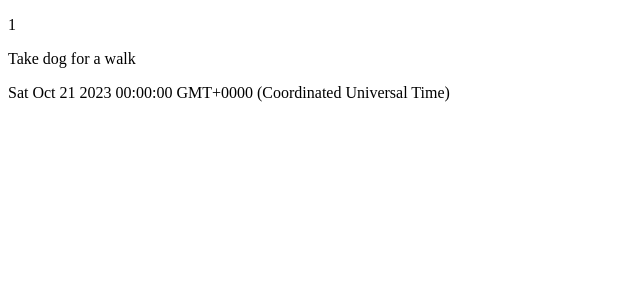
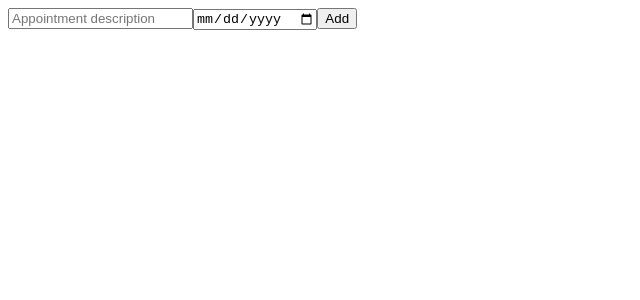
Before and after one commit to sadatmalik/angular-appointment-app, an Angular app: page / in a window 1280 px wide. Shown: the top 300 px of the page, without its empty margins (0-640 px from the left). Built offline with nearby package versions, Linux system fonts and the light colour scheme.

Commit message:
add 2-way data binding for appointment title and date

```diff
--- a/src/app/app.module.ts
+++ b/src/app/app.module.ts
@@ -3,6 +3,7 @@ import { BrowserModule } from '@angular/platform-browser';
 
 import { AppComponent } from './app.component';
 import { AppointmentListComponent } from './appointment-list/appointment-list.component';
+import { FormsModule } from "@angular/forms";
 
 @NgModule({
   declarations: [
@@ -10,7 +11,8 @@ import { AppointmentListComponent } from './appointment-list/appointment-list.co
     AppointmentListComponent
   ],
   imports: [
-    BrowserModule
+    BrowserModule,
+    FormsModule
   ],
   providers: [],
   bootstrap: [AppComponent]
--- a/src/app/appointment-list/appointment-list.component.html
+++ b/src/app/appointment-list/appointment-list.component.html
@@ -1,3 +1,5 @@
-<p>{{ appointment.id }}</p>
-<p>{{ appointment.title }}</p>
-<p>{{ appointment.date }}</p>
+<div>
+  <input [(ngModel)]="newAppointmentTitle" placeholder="Appointment description">
+  <input [(ngModel)]="newAppointmentDate" type="date" placeholder="Appointment date">
+  <button>Add</button>
+</div>
--- a/src/app/appointment-list/appointment-list.component.ts
+++ b/src/app/appointment-list/appointment-list.component.ts
@@ -8,10 +8,9 @@ import { Appointment } from "../models/appointment";
 })
 export class AppointmentListComponent {
 
-  appointment: Appointment = {
-    id: 1,
-    title: "Take dog for a walk",
-    date: new Date('2023-10-21')
-  };
+  newAppointmentTitle: string = "";
+  newAppointmentDate: Date = new Date();
+
+  appointments: Appointment[] = [];
 
 }
```
